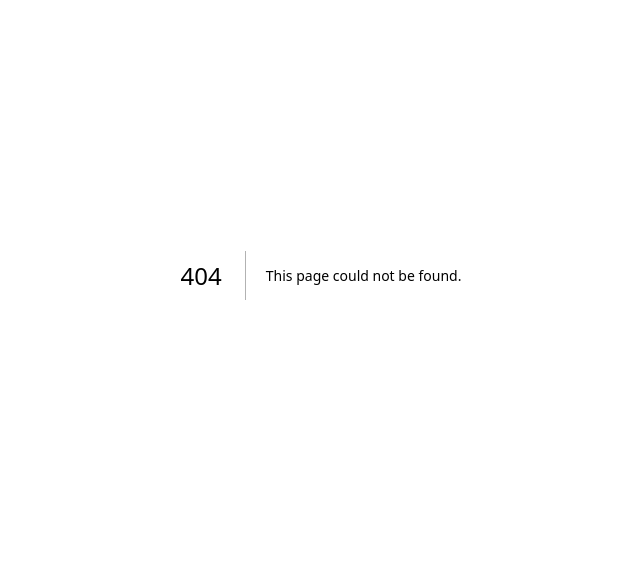
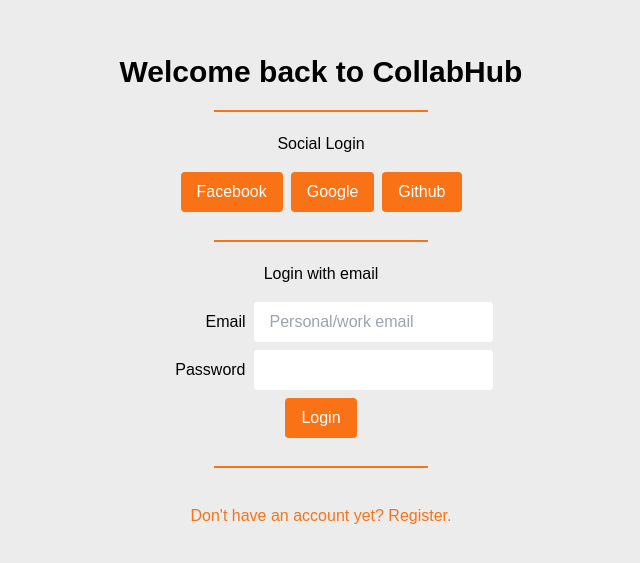
Before and after one commit to VALERA-SOFTWARE-SOLUTION/collabhub, a Next.js app: page /login in a window 1280 px wide. Before the commit this address had no page. Shown: the part 125-688 px from the top of the page, without its empty margins (319-959 px from the left). Built offline with nearby package versions, Linux system fonts and the light colour scheme.

Commit message:
feature: login page

```diff
--- /dev/null
+++ b/app/login/page.tsx
@@ -0,0 +1,79 @@
+"use client";
+import React, { useEffect, useState } from "react";
+import LoadingWrapper from "@/components/LoadingWrapper";
+import { useLoading } from "@/context/LoadingContext";
+import Link from "next/link";
+
+const Login: React.FC = () => {
+  const { setGlobalLoading } = useLoading();
+  const [loading, setIsLoading] = useState(true);
+
+  useEffect(() => {
+    window.document.title = "CollabHub | Login";
+    if (loading) {
+      setGlobalLoading(true);
+    } else {
+      setGlobalLoading(false);
+    }
+    // Simulate an async operation
+    // This could be an API call or any async operation
+    // NOTE: Don't remove the setTimeout, it's for demo purposes
+    const timer = setTimeout(() => {
+      setIsLoading(false);
+    }, 500);
+
+    // Cleanup the timer on component unmount
+    return () => clearTimeout(timer);
+  }, [setGlobalLoading, loading]);
+
+  return (
+    <LoadingWrapper>
+      <main className="flex flex-col items-center justify-center min-h-screen text-black">
+        <h1 className="text-3xl font-bold text-center mt-8">
+          Welcome back to CollabHub
+        </h1>
+        <hr className="w-1/6 mx-auto my-5 border-t-2 border-orange-500" />
+        <div className="text-center">
+          <p className="mb-4">Social Login</p>
+          <button className="bg-orange-500 text-white mx-1 py-2 px-4 rounded mb-2">
+            Facebook
+          </button>
+          <button className="bg-orange-500 text-white mx-1 py-2 px-4 rounded mb-2">
+            Google
+          </button>
+          <button className="bg-orange-500 text-white mx-1 py-2 px-4 rounded mb-2">
+            Github
+          </button>
+        </div>
+        <hr className="w-1/6 mx-auto my-5 border-t-2 border-orange-500" />
+        <div className="text-center">
+          <p className="mb-4">Login with email</p>
+          <div className="flex items-center justify-center mb-2">
+            <label htmlFor="email" className="mr-2 w-24 text-right">Email</label>
+            <input
+              type="text"
+              placeholder="Personal/work email"
+              className="text-black py-2 px-4 rounded flex-1"
+            />
+          </div>
+          <div className="flex items-center justify-center mb-2">
+            <label htmlFor="password" className="mr-2 w-24 text-right">Password</label>
+            <input
+              type="password"
+              className="text-black py-2 px-4 rounded flex-1"
+            />
+          </div>
+          <button className="bg-orange-500 text-white mx-1 py-2 px-4 rounded mb-2">
+            Login
+          </button>
+        </div>
+        <hr className="w-1/6 mx-auto my-5 border-t-2 border-orange-500" />
+        <Link href="/register" className="text-orange-500 mt-4">
+          Don&apos;t have an account yet? Register.
+        </Link>
+      </main>
+    </LoadingWrapper>
+  );
+};
+
+export default Login;
```
